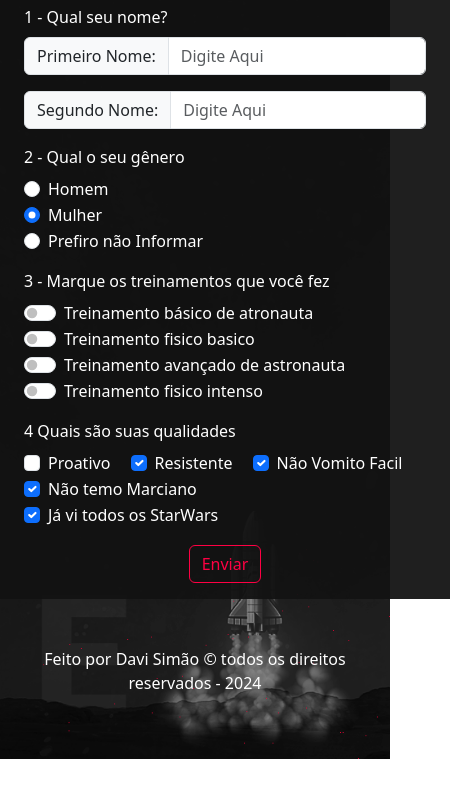
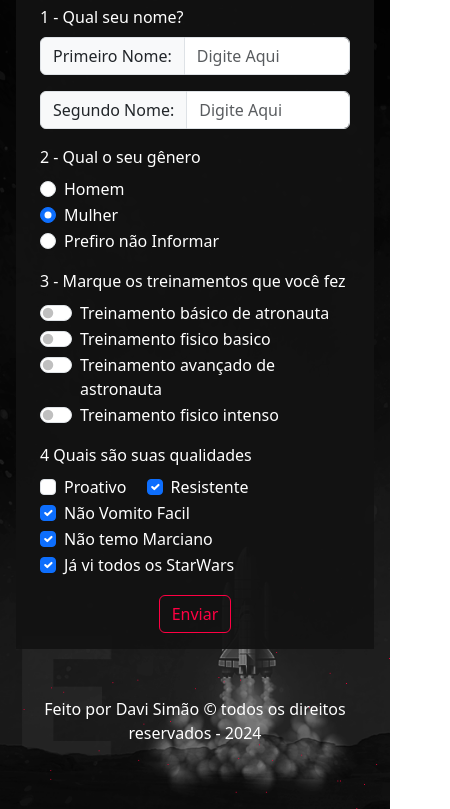
Before and after one commit to Davisimao/FormPage_Bootstrap, a plain HTML site: page index.html in a window 390 px wide. Shown: the part 122-931 px from the top of the page, 450 px wide, since content can reach past the window. Before the commit the page ends 881 px from the top, so only its background shows below. Drawn offline with nearby package versions, Linux system fonts and the light colour scheme; files that its build step writes are made by us from their sources.

Commit message:
Responsive layout

```diff
--- a/scss/others/page.scss
+++ b/scss/others/page.scss
@@ -13,7 +13,7 @@ body{
 
 .container1{
   background-color:$background-color;
-  width: 450px;
+  max-width: 450px;
   height: auto;
 }
 
@@ -39,3 +39,12 @@ body{
 
   }
 }
+
+@media (max-width: 480px){
+  .container1{
+    width: auto;
+    margin: 0 1rem;
+
+  }
+
+}
```
